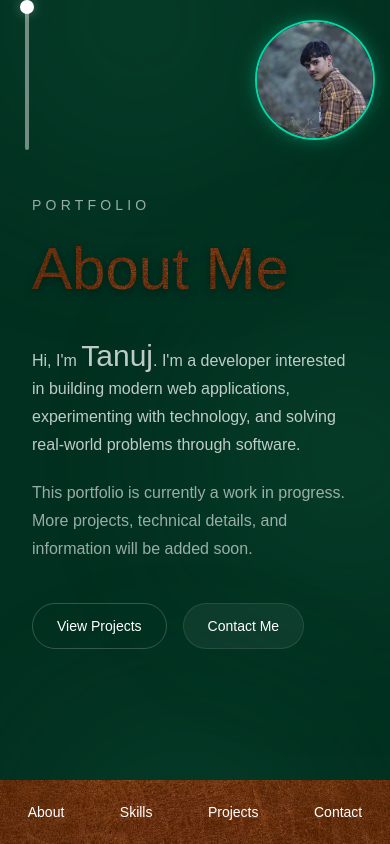
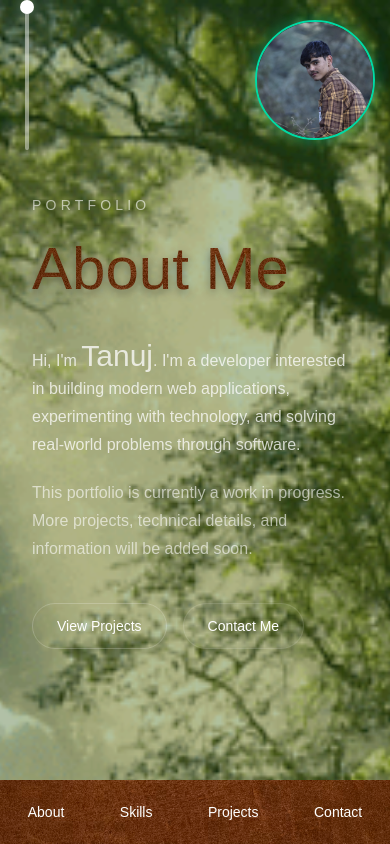
Before and after one commit to Tanuj-joshi-hub/Personal_Portfolio, a Next.js app in the folder frontend/: page / in a window 390 px wide. Built offline with nearby package versions, Linux system fonts and the light colour scheme; a web font is replaced by a local one.

Commit message:
Waterfall

```diff
--- a/frontend/app/globals.css
+++ b/frontend/app/globals.css
@@ -202,6 +202,44 @@ body {
 }
 
 /* ========================================
+   PAGE SLIDER NUMBERS
+======================================== */
+
+.page-slider-labels {
+  position: absolute;
+
+  left: -18px;
+  top: 0;
+
+  height: 240px;
+
+  display: flex;
+  flex-direction: column;
+  justify-content: space-between;
+
+  font-size: 10px;
+
+  color: rgba(255, 255, 255, 0.35);
+
+  pointer-events: none;
+}
+
+.page-slider-labels span {
+  transition:
+    color 0.2s ease,
+    transform 0.2s ease;
+}
+
+/* Active page number */
+.page-slider-labels span.active {
+  color: white;
+
+  font-weight: 600;
+
+  transform: scale(1.15);
+}
+
+/* ========================================
    MOBILE RESPONSIVE STYLES
 ======================================== */
 
@@ -217,6 +255,14 @@ body {
 
   .page-slider {
     width: 180px;
+  }
+
+  .page-slider-labels {
+    height: 180px;
+
+    left: -14px;
+
+    font-size: 8px;
   }
 
   /* -------------------------------
@@ -266,6 +312,12 @@ body {
   .page-slider {
     width: 150px;
   }
+
+  .page-slider-labels {
+    height: 150px;
+
+    font-size: 7px;
+  }
 }
 
 /* ========================================
@@ -282,6 +334,10 @@ body {
   }
 
   .page-slider::-webkit-slider-thumb {
+    transition: none;
+  }
+
+  .page-slider-labels span {
     transition: none;
   }
 }
@@ -417,13 +473,40 @@ body {
 }
 
 /* ========================================
+   WATERFALL BACKGROUND
+======================================== */
+
+.waterfall-bg {
+  position: absolute;
+  top: 0;
+  left: 0;
+  width: 354px;
+  height: 100vh;
+  z-index: 0;
+  pointer-events: none;
+
+  background-image: url("/Waterfall.gif");
+  background-size: 100% 100%;
+  background-position: center top;
+  background-repeat: no-repeat;
+
+  opacity: 0.95;
+}
+
+.waterfall-bg::after {
+  content: "";
+  position: absolute;
+  inset: 0;
+  background: linear-gradient(
+    to right,
+    rgba(2, 48, 32, 0.05),
+    rgba(2, 48, 32, 0.18)
+  );
+}
+
+/* ========================================
    ARIZONIA CALLIGRAPHY FONT
    ======================================== */
-
-/*
-  Used for the name "Tanuj".
-  Clean Arizonia font with NO texture.
-*/
 
 .font-calligraphy {
   font-family: var(--font-arizonia), cursive;
@@ -434,17 +517,6 @@ body {
    TEXTURED SECTION HEADINGS
    ======================================== */
 
-/*
-  Used only for:
-  - About Me
-  - Skills
-  - Projects
-  - Contact
-
-  Uses the same Brown-Texture.avif
-  as the navbar.
-*/
-
 .heading-texture {
   font-family: var(--font-arizonia), cursive;
   font-weight: 400;
@@ -452,7 +524,6 @@ body {
   background-image: url("/Brown-Texture.avif");
   background-size: cover;
   background-position: center;
-  background-repeat: no-repeat;
 
   -webkit-background-clip: text;
   background-clip: text;
@@ -460,7 +531,20 @@ body {
   color: transparent;
   -webkit-text-fill-color: transparent;
 
-  filter: drop-shadow(
-    0 3px 5px rgba(0, 0, 0, 0.4)
-  );
+  filter: drop-shadow(0 3px 5px rgba(0, 0, 0, 0.4));
 }
+
+
+@media (max-width: 767px) {
+  .waterfall-bg {
+    width: 100%;
+    height: 200vh;
+    background-size: cover;
+    background-position: center top;
+    opacity: 0.88;
+  }
+
+  .waterfall-bg::after {
+    background: rgba(2, 48, 32, 0.20);
+  }
+}
--- a/frontend/app/page.tsx
+++ b/frontend/app/page.tsx
@@ -49,12 +49,20 @@ export default function Home() {
         "
       >
 
+        {/* Waterfall background: spans About + Skills only */}
+        <div
+          className="waterfall-bg"
+          aria-hidden="true"
+        />
+
         {/* =========================
             ABOUT PAGE
         ========================== */}
         <section
           id="about"
           className="
+            relative
+            z-10
             flex
             min-h-screen
             snap-start
@@ -72,7 +80,6 @@ export default function Home() {
               Portfolio
             </p>
 
-            {/* TEXTURED HEADING */}
             <h1
               className="
                 heading-texture
@@ -151,6 +158,8 @@ export default function Home() {
         <section
           id="skills"
           className="
+            relative
+            z-10
             flex
             min-h-screen
             snap-start
@@ -168,7 +177,6 @@ export default function Home() {
               What I Use
             </p>
 
-            {/* TEXTURED HEADING */}
             <h2
               className="
                 heading-texture
@@ -338,6 +346,8 @@ export default function Home() {
         <section
           id="projects"
           className="
+            relative
+            z-10
             flex
             min-h-screen
             snap-start
@@ -355,7 +365,6 @@ export default function Home() {
               Selected Work
             </p>
 
-            {/* TEXTURED HEADING */}
             <h2
               className="
                 heading-texture
@@ -487,6 +496,8 @@ export default function Home() {
         <section
           id="contact"
           className="
+            relative
+            z-10
             flex
             min-h-screen
             snap-start
@@ -504,7 +515,6 @@ export default function Home() {
               Get In Touch
             </p>
 
-            {/* TEXTURED HEADING */}
             <h2
               className="
                 heading-texture
@@ -529,7 +539,7 @@ export default function Home() {
             <div className="mt-10 flex flex-wrap gap-4">
 
               <a
-                href="mailto:piyush.rrr23@gmail.com"
+                href="mailto:your-email@example.com"
                 className="
                   rounded-full
                   bg-white
```
Also changed, not shown: frontend/public/Waterfall.gif (added). Lines whose indentation alone changed are shown as unchanged.
